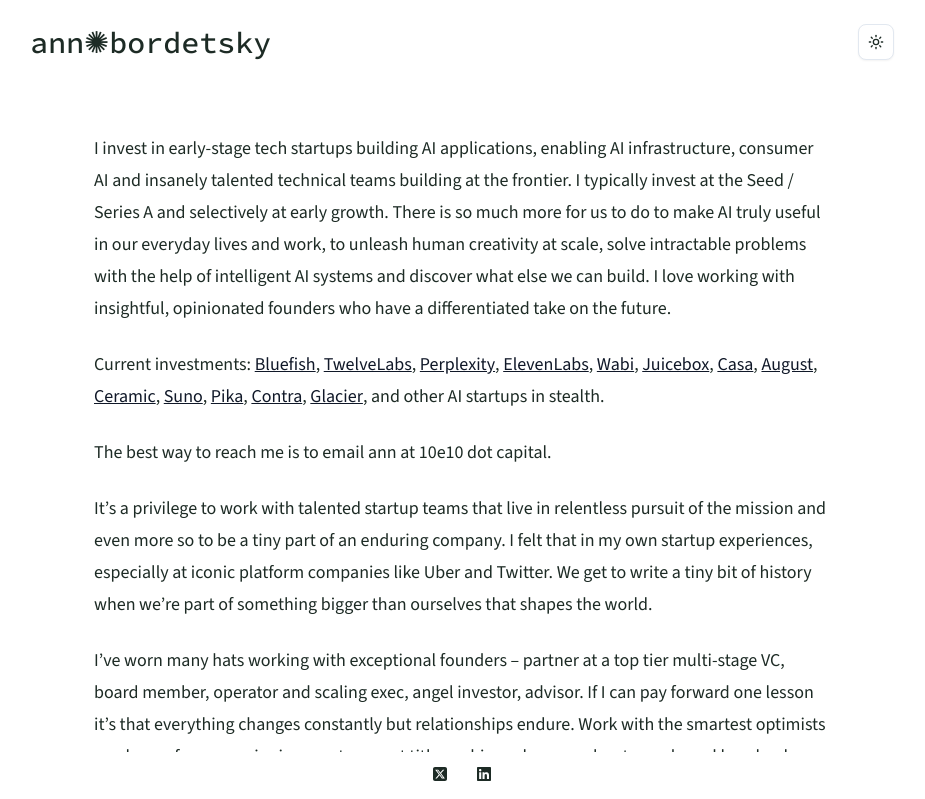
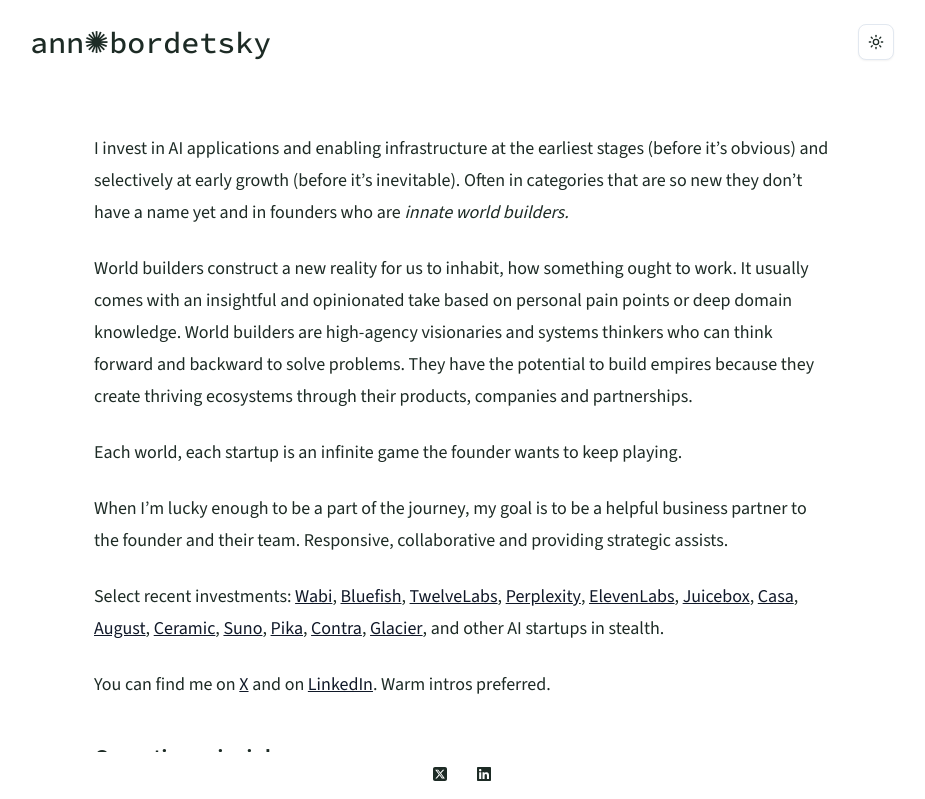
Before and after one commit to markphilpot/annbordetsky, a Next.js app: page / in a window 1280 px wide. Shown: the top 799 px of the page, without its empty margins (178-1103 px from the left). Built offline with nearby package versions, Linux system fonts and the light colour scheme.

Commit message:
Copy revision

```diff
--- a/src/app/page.tsx
+++ b/src/app/page.tsx
@@ -3,11 +3,11 @@
 import { Fragment } from "react";
 
 const investments = [
+  ["Wabi", "https://wabi.ai"],
   ["Bluefish", "https://bluefishai.com"],
   ["TwelveLabs", "https://twelvelabs.io"],
   ["Perplexity", "https://www.perplexity.ai"],
   ["ElevenLabs", "https://elevenlabs.io"],
-  ["Wabi", "https://wabi.ai"],
   ["Juicebox", "https://juicebox.ai"],
   ["Casa", "https://my.casa"],
   ["August", "https://august.law"],
@@ -23,18 +23,32 @@
     <>
       <Section>
         <p>
-          I invest in early-stage tech startups building AI applications,
-          enabling AI infrastructure, consumer AI and insanely talented
-          technical teams building at the frontier. I typically invest at the
-          Seed / Series A and selectively at early growth. There is so much more
-          for us to do to make AI truly useful in our everyday lives and work,
-          to unleash human creativity at scale, solve intractable problems with
-          the help of intelligent AI systems and discover what else we can
-          build. I love working with insightful, opinionated founders who have a
-          differentiated take on the future.
+          I invest in AI applications and enabling infrastructure at the
+          earliest stages (before it’s obvious) and selectively at early growth
+          (before it’s inevitable). Often in categories that are so new they
+          don’t have a name yet and in founders who are{" "}
+          <em>innate world builders.</em>
         </p>
         <p>
-          Current investments:{" "}
+          World builders construct a new reality for us to inhabit, how
+          something ought to work. It usually comes with an insightful and
+          opinionated take based on personal pain points or deep domain
+          knowledge. World builders are high-agency visionaries and systems
+          thinkers who can think forward and backward to solve problems. They
+          have the potential to build empires because they create thriving
+          ecosystems through their products, companies and partnerships.
+        </p>
+        <p>
+          Each world, each startup is an infinite game the founder wants to keep
+          playing.
+        </p>
+        <p>
+          When I’m lucky enough to be a part of the journey, my goal is to be a
+          helpful business partner to the founder and their team. Responsive,
+          collaborative and providing strategic assists.
+        </p>
+        <p>
+          Select recent investments:{" "}
           {investments.map(([name, link]) => (
             <Fragment key={name}>
               <a href={link}>{name}</a>,{" "}
@@ -42,23 +56,10 @@
           ))}{" "}
           and other AI startups in stealth.{" "}
         </p>
-        <p>The best way to reach me is to email ann at 10e10 dot capital.</p>
         <p>
-          It’s a privilege to work with talented startup teams that live in
-          relentless pursuit of the mission and even more so to be a tiny part
-          of an enduring company. I felt that in my own startup experiences,
-          especially at iconic platform companies like Uber and Twitter. We get
-          to write a tiny bit of history when we’re part of something bigger
-          than ourselves that shapes the world.
-        </p>
-        <p>
-          I’ve worn many hats working with exceptional founders – partner at a
-          top tier multi-stage VC, board member, operator and scaling exec,
-          angel investor, advisor. If I can pay forward one lesson it’s that
-          everything changes constantly but relationships endure. Work with the
-          smartest optimists you know, focus on winning as a team not titles or
-          hierarchy, care about people and be a leader that knows how to listen.
-          Startups are a fundamentally human endeavor.
+          You can find me on <a href={"https://x.com/annbordetsky"}>X</a> and on{" "}
+          <a href={"https://www.linkedin.com/in/annbordetsky/"}>LinkedIn</a>.
+          Warm intros preferred.
         </p>
       </Section>
       <Section>
```
